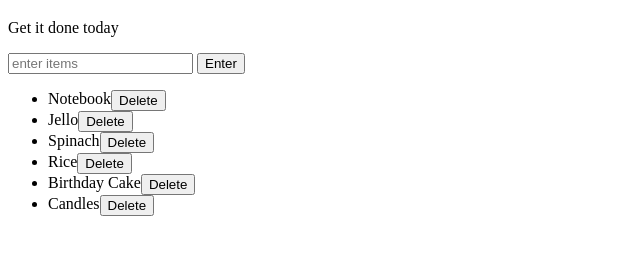
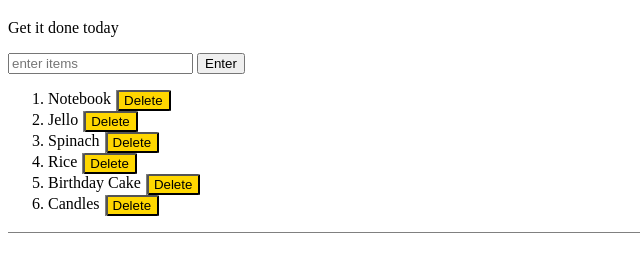
Before and after one commit to lntelliMed/HtmlStylingWithCss, a plain HTML site: page 05-shopping-list/index.html in a window 1280 px wide. Shown: the part 61-316 px from the top of the page, without its empty margins (0-640 px from the left). Drawn offline with Linux system fonts and the light colour scheme.

Commit message:
Style delete buttons for shopping-list

```diff
--- a/05-shopping-list/index.html
+++ b/05-shopping-list/index.html
@@ -5,11 +5,12 @@
 	<link rel="stylesheet" type="text/css" href="style.css">
 </head>
 <body>
+	<div class="container">
 		<h1>Shopping List</h1>
 		<p id="first">Get it done today</p>
 		<input id="userinput" type="text" placeholder="enter items">
 		<button id="enter">Enter</button>
-	<ul>
+		<ol>
 			<span><li class="bold red" random="23">Notebook</li><button class="delete">Delete</button></span>
 			<span><li>Jello</li><button class="delete">Delete</button></span>
 			<span><li>Spinach</li><button class="delete">Delete</button></span>
@@ -17,7 +18,8 @@
 			<span><li>Birthday Cake</li><button class="delete">Delete</button></span>
 			<span><li>Candles</li><button class="delete">Delete</button></span>
 
-	</ul>
+		</ol>
+	</div>
 	<script type="text/javascript" src="script.js"></script>
 </body>
 </html>
--- a/05-shopping-list/script.js
+++ b/05-shopping-list/script.js
@@ -1,6 +1,6 @@
 const button = document.getElementById("enter");
 const input = document.getElementById("userinput");
-const ul = document.querySelector("ul");
+const ol = document.querySelector("ol");
 const liElements = document.querySelectorAll("li");
 // const deleteButtonElements = document.querySelectorAll(".delete");
 
@@ -18,7 +18,7 @@ const createListElement = () => {
 	li.appendChild(document.createTextNode(input.value));
 	span.appendChild(li);
 	span.appendChild(deleteButton);
-	ul.appendChild(span);
+	ol.appendChild(span);
 	input.value = "";
 }
 
--- a/05-shopping-list/style.css
+++ b/05-shopping-list/style.css
@@ -1,3 +1,7 @@
+.container {
+  border-bottom: 1px solid gray;
+}
+
 .coolTitle {
   text-align: center;
   font-family: 'Oswald', Helvetica, sans-serif;
@@ -25,3 +29,23 @@
 span {
   display: flex;
 }
+
+li {
+  border-right: 1px solid gray;
+  padding-right: 5px;
+}
+
+button.delete {
+  background-color: gold;
+  color: black;
+  padding-left: 5px;
+  border-radius: 5%;
+  transition: all 0.3s ease;
+}
+
+button.delete:hover {
+  box-shadow: 1px 1px 1px gray;
+  background-color: rgb(233, 10, 10);
+  color: white;
+  transform: scale(1.05);
+}
```
Lines whose indentation alone changed are shown as unchanged.
